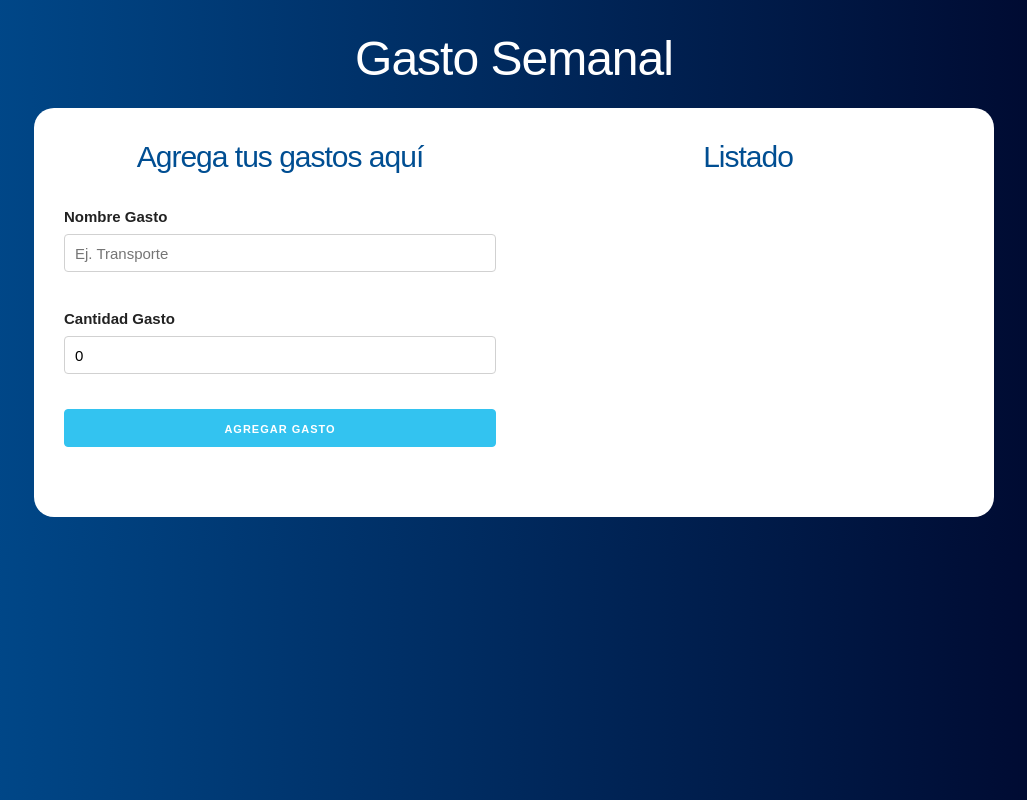
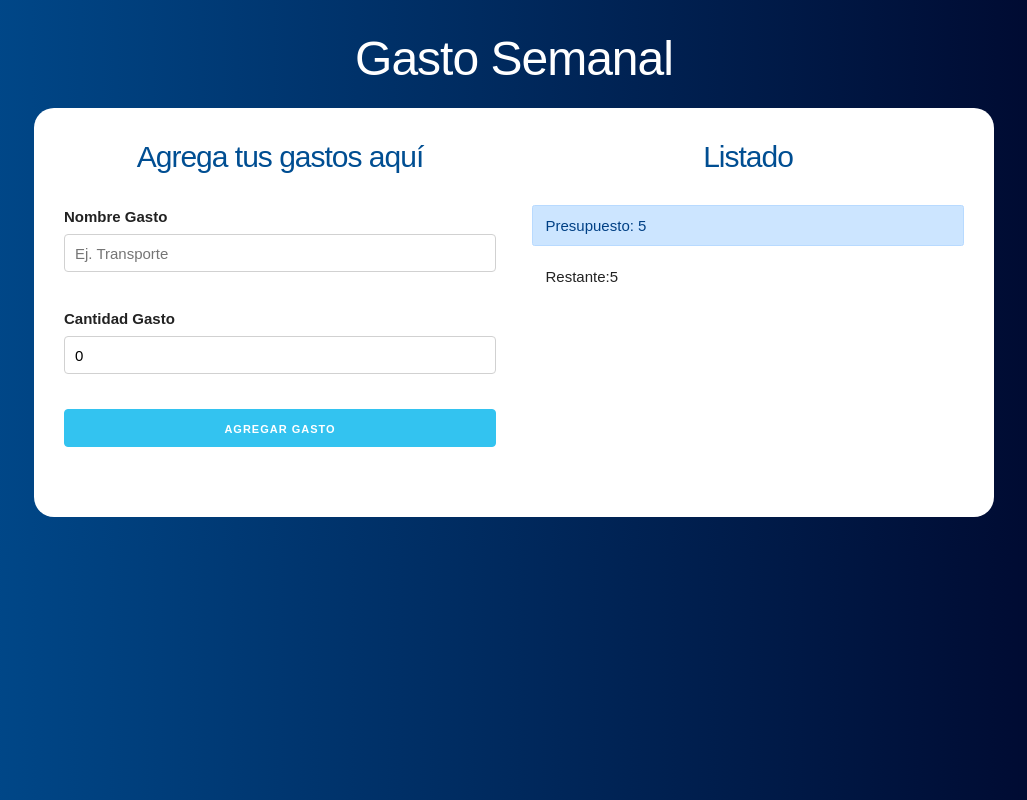
Before and after one commit to yoan0102/react-presupuesto, a React (Create React App) app: page / in a window 1280 px wide. Both pictures are taken after typing "5" into the empty fields and a click on the input "Definir Presupuesto". Shown: the whole page, without its empty margins (126-1153 px from the left). Built offline with nearby package versions, Linux system fonts and the light colour scheme.

Commit message:
ADD: feature de control presupuesto implemnts added

```diff
--- a/src/App.js
+++ b/src/App.js
@@ -1,4 +1,5 @@
-import { useState } from "react"
+import { useEffect, useState } from "react"
+import ControlPresupuesto from "./components/ControlPresupuesto"
 import Formulario from "./components/Formulario"
 import Listado from "./components/Listado"
 import Pregunta from "./components/Pregunta"
@@ -7,10 +8,19 @@
   const [restante, setRestante] = useState(0)
   const [pregunta, setPregunta] = useState(true)
   const [gastos, setGastos] = useState([])
+  const [gasto, setGasto] = useState({})
+  const [crearGasto, setCrearGasto] = useState(false)
 
-  const agregarNewGasto = (gasto) => {
-    setGastos([...gastos, gasto])
-  }
+  useEffect(() => {
+    if (crearGasto) {
+      setGastos([...gastos, gasto])
+
+      const presupuestoRestante = restante - gasto.cantidad
+      setRestante(presupuestoRestante)
+
+      setCrearGasto(false)
+    }
+  }, [gasto, gastos])
 
   return (
     <div className='container'>
@@ -26,10 +36,14 @@
           ) : (
             <div className='row'>
               <div className='one-half column'>
-                <Formulario agregarNewGasto={agregarNewGasto} />
+                <Formulario setGasto={setGasto} setCrearGasto={setCrearGasto} />
               </div>
               <div className='one-half column'>
                 <Listado gastos={gastos} />
+                <ControlPresupuesto
+                  presupuesto={presupuesto}
+                  restante={restante}
+                />
               </div>
             </div>
           )}
--- /dev/null
+++ b/src/components/ControlPresupuesto.jsx
@@ -0,0 +1,10 @@
+const ControlPresupuesto = ({ presupuesto, restante }) => {
+  return (
+    <>
+      <div className='alert alert-primary'>Presupuesto: {presupuesto}</div>
+      <div className='alert'>Restante:{restante}</div>
+    </>
+  )
+}
+
+export default ControlPresupuesto
--- a/src/components/Formulario.jsx
+++ b/src/components/Formulario.jsx
@@ -2,7 +2,7 @@
 import shortid from "shortid"
 import Error from "./Error"
 
-const Formulario = ({ agregarNewGasto }) => {
+const Formulario = ({ setGasto, setCrearGasto }) => {
   const [name, setName] = useState("")
   const [cantidad, setCantidad] = useState(0)
   const [error, setError] = useState(false)
@@ -21,7 +21,8 @@
       id: shortid.generate(),
     }
 
-    agregarNewGasto(gasto)
+    setGasto(gasto)
+    setCrearGasto(true)
     setName("")
     setCantidad(0)
   }
```
